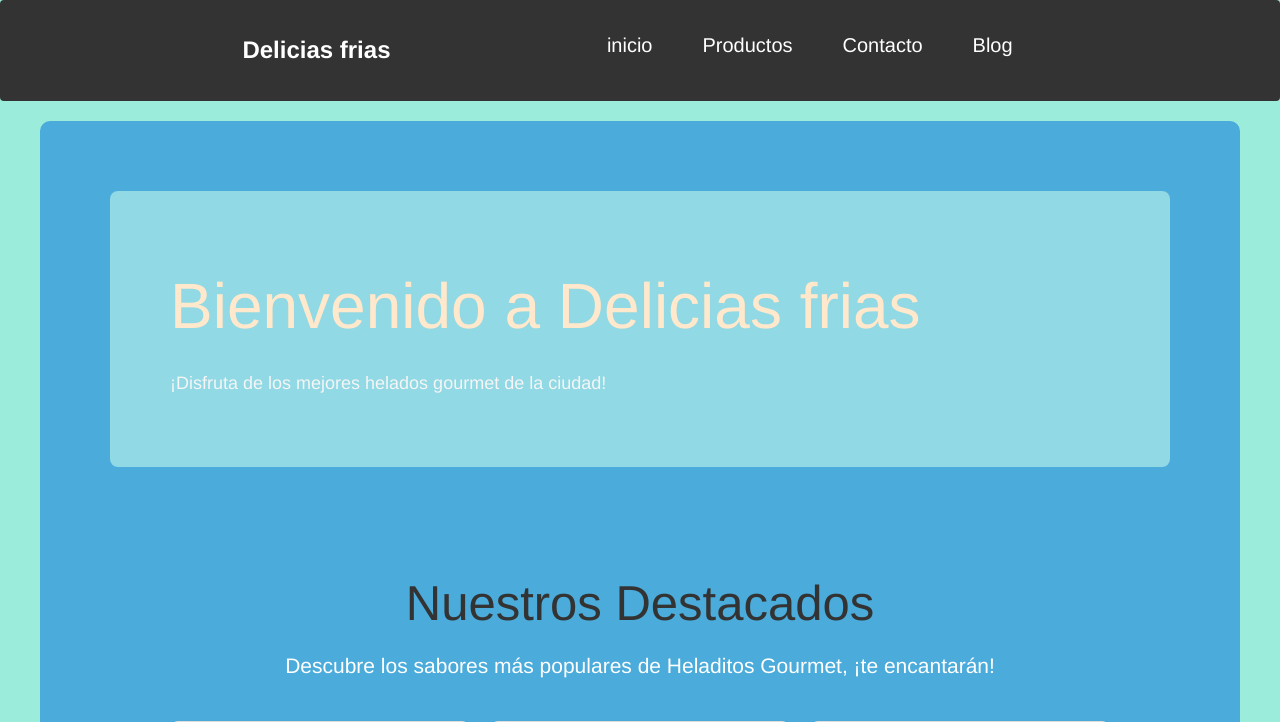
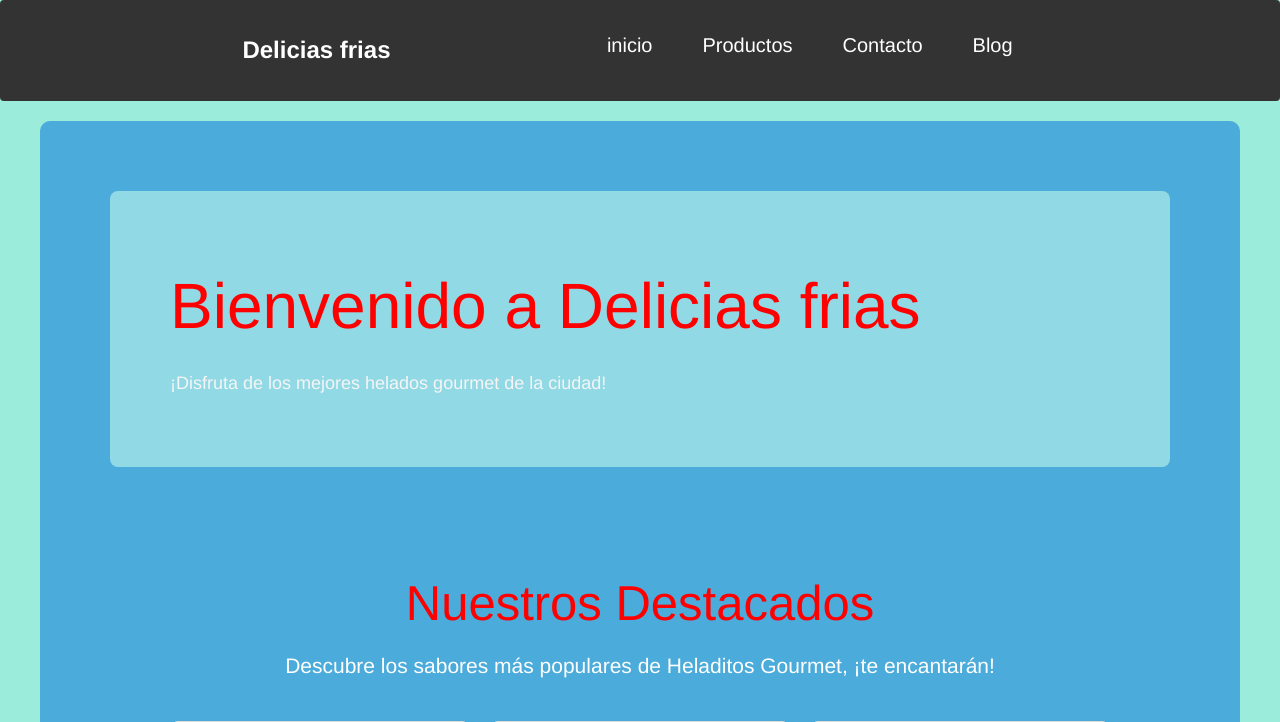
Before and after one commit to yelmis/Heladitos-gourmet, a PHP site: page / in a window 1280 px wide. Shown: the top 722 px of the page. Run offline with PHP 8.4, Linux system fonts and the light colour scheme.

Commit message:
cambio de color a rojo en dos h2  destacado y welcome

```diff
--- a/CSS/inicio.css
+++ b/CSS/inicio.css
@@ -68,7 +68,7 @@ background-color: #91d9e4;
 
 .container_welcome h2{
     font-size: 64px;
-    color: rgb(255, 232, 203);
+    color:red;
 }
 
 .container_welcome p{
@@ -187,7 +187,7 @@ background-color: #91d9e4;
 
 .container-destacados h2 {
     font-size: 3.5em;
-    color: #333;
+    color: red;
     margin-bottom: 20px;
 }
 
```
